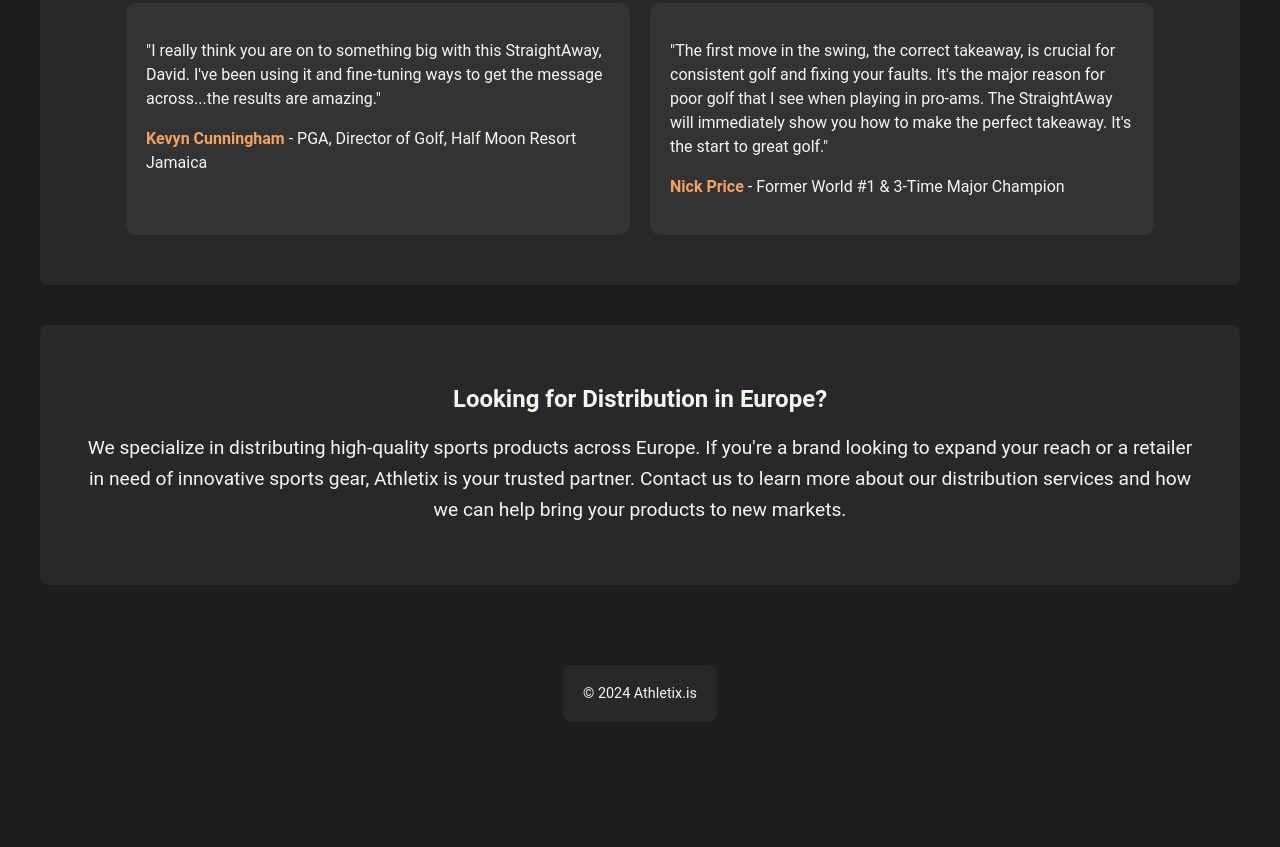
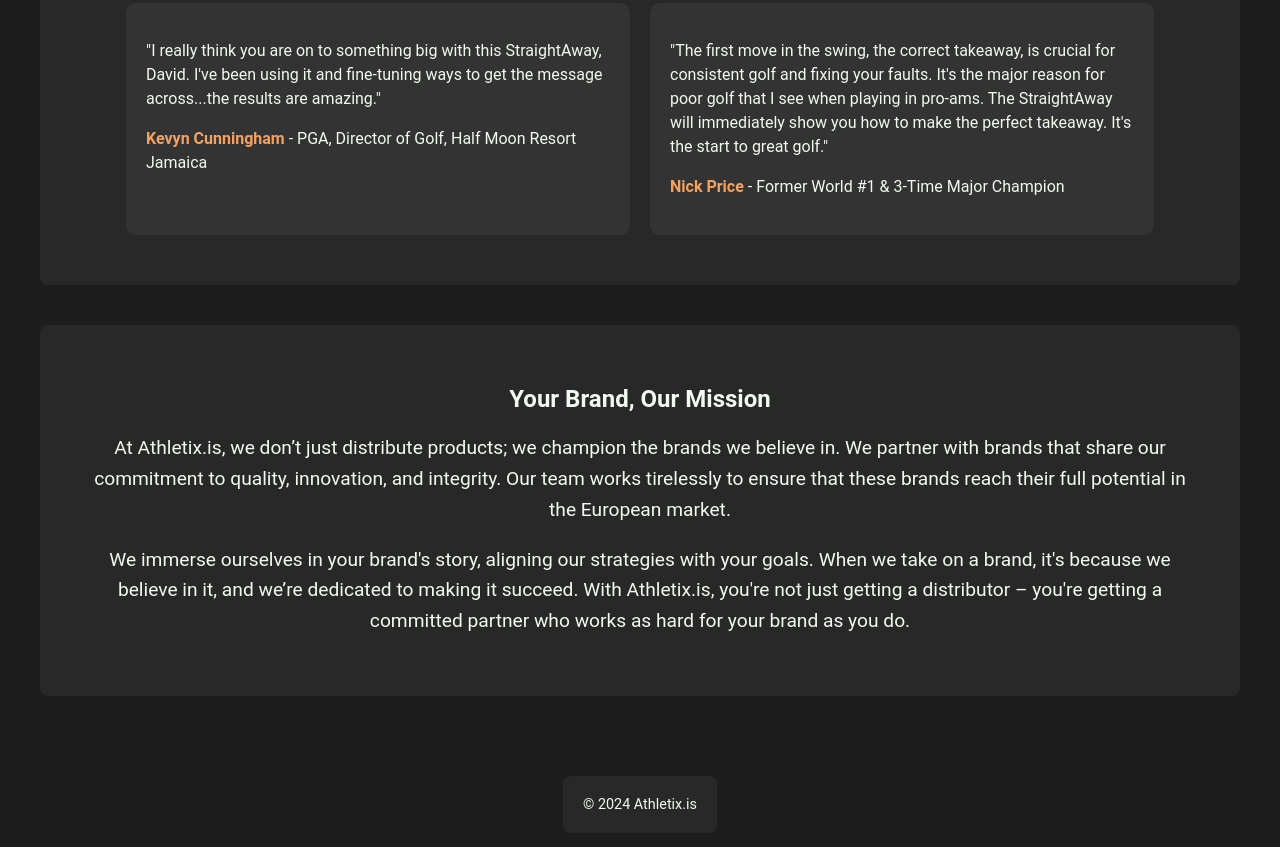
Before and after one commit to bobo2104/Athletix.is, a plain HTML site: page index.html in a window 1280 px wide. Shown: the part 1249-2096 px from the top of the page. Before the commit the page ends 1991 px from the top, so only its background shows below. Drawn offline with Linux system fonts and the light colour scheme.

Commit message:
Update index.html
Dis change

```diff
--- a/index.html
+++ b/index.html
@@ -263,9 +263,10 @@
     </section>
 
     <section class="distribution">
-        <h2>Looking for Distribution in Europe?</h2>
-        <p>We specialize in distributing high-quality sports products across Europe. If you're a brand looking to expand your reach or a retailer in need of innovative sports gear, Athletix is your trusted partner. Contact us to learn more about our distribution services and how we can help bring your products to new markets.</p>
-    </section>
+    <h2>Your Brand, Our Mission</h2>
+    <p>At Athletix.is, we don’t just distribute products; we champion the brands we believe in. We partner with brands that share our commitment to quality, innovation, and integrity. Our team works tirelessly to ensure that these brands reach their full potential in the European market.</p>
+    <p>We immerse ourselves in your brand's story, aligning our strategies with your goals. When we take on a brand, it's because we believe in it, and we’re dedicated to making it succeed. With Athletix.is, you're not just getting a distributor – you're getting a committed partner who works as hard for your brand as you do.</p>
+</section>
 
     <footer>
         © 2024 Athletix.is
```
